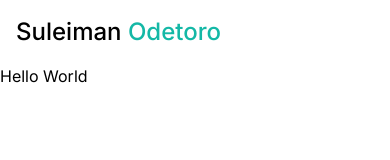
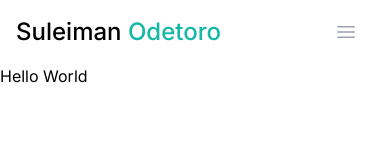
Before and after one commit to suleimanodetoro/portfolio-v1-no-blog, a Next.js app: page / in a window 390 px wide. Shown: the top 160 px of the page. Built offline with nearby package versions, Linux system fonts and the light colour scheme.

Commit message:
Develop dropdown menu for navbar on small screens

```diff
--- a/app/components/Navbar.tsx
+++ b/app/components/Navbar.tsx
@@ -1,57 +1,150 @@
 // because you're using headless UI, which uses state, we will need to use client
-"use client"
+"use client";
 
-import { Disclosure } from '@headlessui/react'
-import Link from 'next/link'
-import { usePathname } from 'next/navigation'
-import React from 'react'
+import { Disclosure } from "@headlessui/react";
+import Link from "next/link";
+import { usePathname } from "next/navigation";
+import React from "react";
 
 function Navbar() {
   // get the path name
-    let pathname = usePathname()
+  let pathname = usePathname();
   return (
     <Disclosure as="nav">
       {/* access the open state */}
-        {({open}) => (
+      {({ open }) => (
         <>
-            <div className='max-w-6xl mx-auto px-4 sm:px-6 lg-px-8'>
-                <div className='flex justify-between h-16'>
-                    <div className='flex justify-between w-full'>
-                        <div className='flex items-center'>
+          <div className="max-w-6xl mx-auto px-4 sm:px-6 lg-px-8">
+            <div className="flex justify-between h-16">
+              <div className="flex justify-between w-full">
+                <div className="flex items-center">
                   <Link href="/">
-                                <h1 className='text-2xl font-medium'>
-                                    Suleiman <span className='text-teal-500'>Odetoro</span>
+                    <h1 className="text-2xl font-medium">
+                      Suleiman <span className="text-teal-500">Odetoro</span>
                     </h1>
                   </Link>
                 </div>
 
-                        <div className='hidden sm:ml-6 sm:flex sm:space-x-8 sm:items-center'>
+                <div className="hidden sm:ml-6 sm:flex sm:space-x-8 sm:items-center">
                   {/* check if we're on the home/index page,  */}
-                            <Link href='/' prefetch className={`${pathname === "/" ? 'border-teal-500 dark:text-white h-full inline-flex items-center px-1 pt-1 border-b-2 text-sm font-medium' : 'border-transparent text-gray-500 dark:text-gray-300 dark:hover:text-white inline-flex items-center px-1 pt-1 border-b-2 text-sm font-medium'}`}>
+                  <Link
+                    href="/"
+                    prefetch
+                    className={`${
+                      pathname === "/"
+                        ? "border-teal-500 dark:text-white h-full inline-flex items-center px-1 pt-1 border-b-2 text-sm font-medium"
+                        : "border-transparent text-gray-500 dark:text-gray-300 dark:hover:text-white inline-flex items-center px-1 pt-1 border-b-2 text-sm font-medium"
+                    }`}
+                  >
                     Home
                   </Link>
                   {/*  */}
-                            <Link href='/guestbook' prefetch className={`${pathname === "/guestbook" ? 'border-teal-500 dark:text-white h-full inline-flex items-center px-1 pt-1 border-b-2 text-sm font-medium' : 'border-transparent text-gray-500 dark:text-gray-300 dark:hover:text-white inline-flex items-center px-1 pt-1 border-b-2 text-sm font-medium'}`}>
+                  <Link
+                    href="/guestbook"
+                    prefetch
+                    className={`${
+                      pathname === "/guestbook"
+                        ? "border-teal-500 dark:text-white h-full inline-flex items-center px-1 pt-1 border-b-2 text-sm font-medium"
+                        : "border-transparent text-gray-500 dark:text-gray-300 dark:hover:text-white inline-flex items-center px-1 pt-1 border-b-2 text-sm font-medium"
+                    }`}
+                  >
                     Blog
                   </Link>
                   {/*  */}
-                            <Link href='/projects' prefetch className={`${pathname === "/projects" ? 'border-teal-500 dark:text-white h-full inline-flex items-center px-1 pt-1 border-b-2 text-sm font-medium' : 'border-transparent text-gray-500 dark:text-gray-300 dark:hover:text-white inline-flex items-center px-1 pt-1 border-b-2 text-sm font-medium'}`}>
+                  <Link
+                    href="/projects"
+                    prefetch
+                    className={`${
+                      pathname === "/projects"
+                        ? "border-teal-500 dark:text-white h-full inline-flex items-center px-1 pt-1 border-b-2 text-sm font-medium"
+                        : "border-transparent text-gray-500 dark:text-gray-300 dark:hover:text-white inline-flex items-center px-1 pt-1 border-b-2 text-sm font-medium"
+                    }`}
+                  >
                     Projects
                   </Link>
                 </div>
-
-
               </div>
-
+              {/* Nav bar dropdown menu  */}
+              <div className="mr-2 flex items-center sm:hidden">
+                <Disclosure.Button className="inline-flex items-center justify-center p-2 rounded-md text-gray-400 hover:text-gray-500 hover:bg-gray-100 focus:outline-none focus:ring-2 focus:ring-inset focus:ring-teal-500 dark:hover:bg-gray-800">
+                  {/* check when the Disclosure is open/closed, render icon */}
+                  {open ? (
+                    <svg
+                      xmlns="http://www.w3.org/2000/svg"
+                      fill="none"
+                      viewBox="0 0 24 24"
+                      stroke-width="1.5"
+                      stroke="currentColor"
+                      class="w-6 h-6"
+                    >
+                      <path
+                        stroke-linecap="round"
+                        stroke-linejoin="round"
+                        d="M6 18L18 6M6 6l12 12"
+                      />
+                    </svg>
+                  ) : (
+                    <svg
+                      xmlns="http://www.w3.org/2000/svg"
+                      fill="none"
+                      viewBox="0 0 24 24"
+                      stroke-width="1.5"
+                      stroke="currentColor"
+                      class="w-6 h-6"
+                    >
+                      <path
+                        stroke-linecap="round"
+                        stroke-linejoin="round"
+                        d="M3.75 6.75h16.5M3.75 12h16.5m-16.5 5.25h16.5"
+                      />
+                    </svg>
+                  )}
+                </Disclosure.Button>
               </div>
-
             </div>
+          </div>
+          {/* overlay to house all links in the navbar, on a small screen */}
+          <Disclosure.Panel className="sm:hidden">
+            <div className="pt-2 pb-3 space-y-1">
+              <Link
+                href={"/"}
+                prefetch
+                className={`${
+                  pathname === "/"
+                    ? "bg-teal-50 border-teal-500 block pl-3 pr-4 py-2 border-l-4 text-base font-medium dark:bg-gray-800"
+                    : "border-transparent text-gray-500 hover:bg-gray-50 hover:border-gray-300 hover:text-teal-500 block pl-3 pr-4 py-2 dark:hover:bg-gray-700 border-l-4 text-base font-medium dark:text-white"
+                }`}
+              >
+                Home
+              </Link>
+              <Link
+                href={"/guestbook"}
+                prefetch
+                className={`${
+                  pathname === "/guestbook"
+                    ? "bg-teal-50 border-teal-500 block pl-3 pr-4 py-2 border-l-4 text-base font-medium dark:bg-gray-800"
+                    : "border-transparent text-gray-500 hover:bg-gray-50 hover:border-gray-300 hover:text-teal-500 block pl-3 pr-4 py-2 dark:hover:bg-gray-700 border-l-4 text-base font-medium dark:text-white"
+                }`}
+              >
+                Guestbook
+              </Link>
+              <Link
+                href={"/projects"}
+                prefetch
+                className={`${
+                  pathname === "/projects"
+                    ? "bg-teal-50 border-teal-500 block pl-3 pr-4 py-2 border-l-4 text-base font-medium dark:bg-gray-800"
+                    : "border-transparent text-gray-500 hover:bg-gray-50 hover:border-gray-300 hover:text-teal-500 block pl-3 pr-4 py-2 dark:hover:bg-gray-700 border-l-4 text-base font-medium dark:text-white"
+                }`}
+              >
+                Projects
+              </Link>
+            </div>
+          </Disclosure.Panel>
         </>
       )}
-
-
     </Disclosure>
-  )
+  );
 }
 
-export default Navbar
+export default Navbar;
```
Lines whose indentation alone changed are shown as unchanged.
